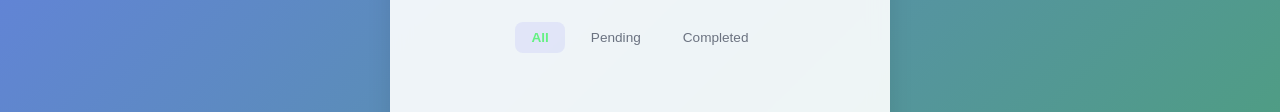
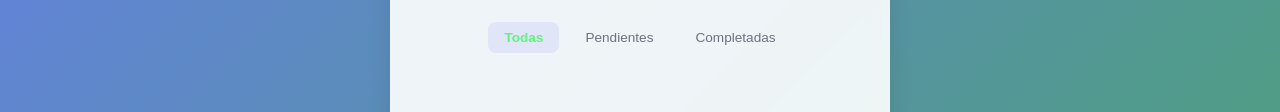
Before and after one commit to IsmaTerluk/AppPracticeGit, a plain HTML site: page index.html in a window 1280 px wide. Shown: the part 363-475 px from the top of the page. Drawn offline with Linux system fonts and the light colour scheme.

Commit message:
Cambios en el index.html

```diff
--- a/index.html
+++ b/index.html
@@ -27,9 +27,9 @@
         </div>
 
         <div class="filter-section">
-            <button class="filter-btn active" data-filter="all">All</button>
-            <button class="filter-btn" data-filter="pending">Pending</button>
-            <button class="filter-btn" data-filter="completed">Completed</button>
+            <button class="filter-btn active" data-filter="all">Todas</button>
+            <button class="filter-btn" data-filter="pending">Pendientes</button>
+            <button class="filter-btn" data-filter="completed">Completadas</button>
         </div>
 
         <ul id="todo-list">
```
